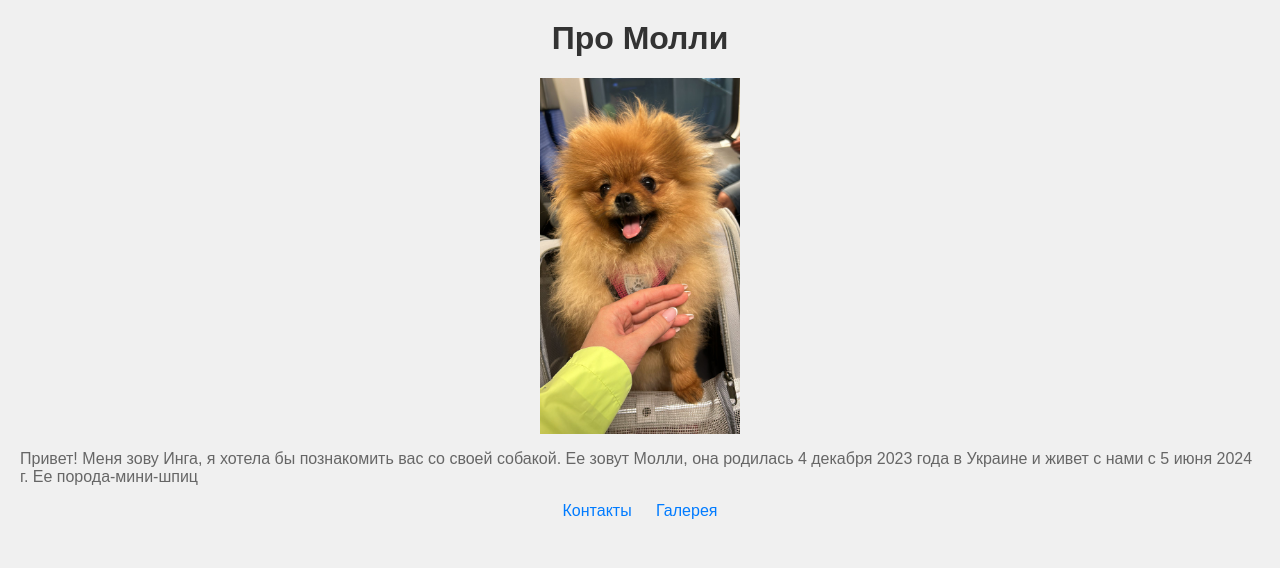
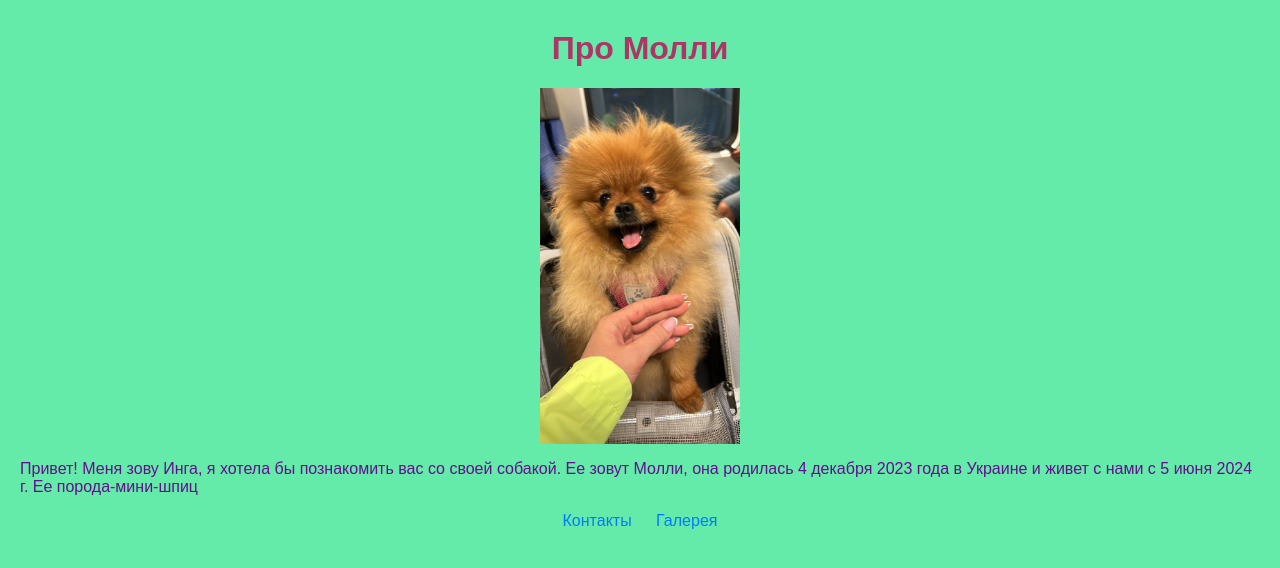
Before and after one commit to InhaPochotova/Molly, a plain HTML site: page index.html in a window 1280 px wide. Drawn offline with Linux system fonts and the light colour scheme.

Commit message:
color changes

```diff
--- a/css/style.css
+++ b/css/style.css
@@ -1,15 +1,15 @@
 body {  font-family: Arial, sans-serif;
-    background-color: #f0f0f0;
+    background-color: #1ae080ac;
     margin: 0;
     padding: 0;
 }
 h1 {
-    color: #333;
+    color: #ae3666;
     text-align: center;
-    margin-top: 20px;
+    margin-top: 30px;
 }
 p {
-    color: #666;
+    color: #670b92;
     padding: 0 20px;
 }
 img {
```
